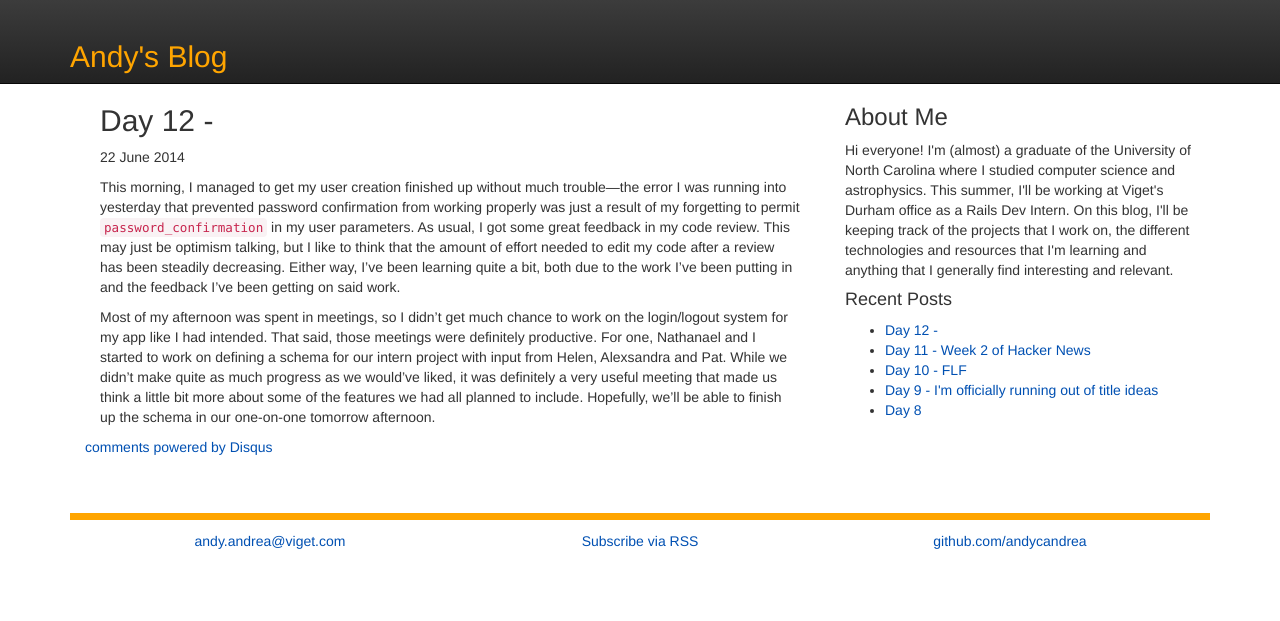
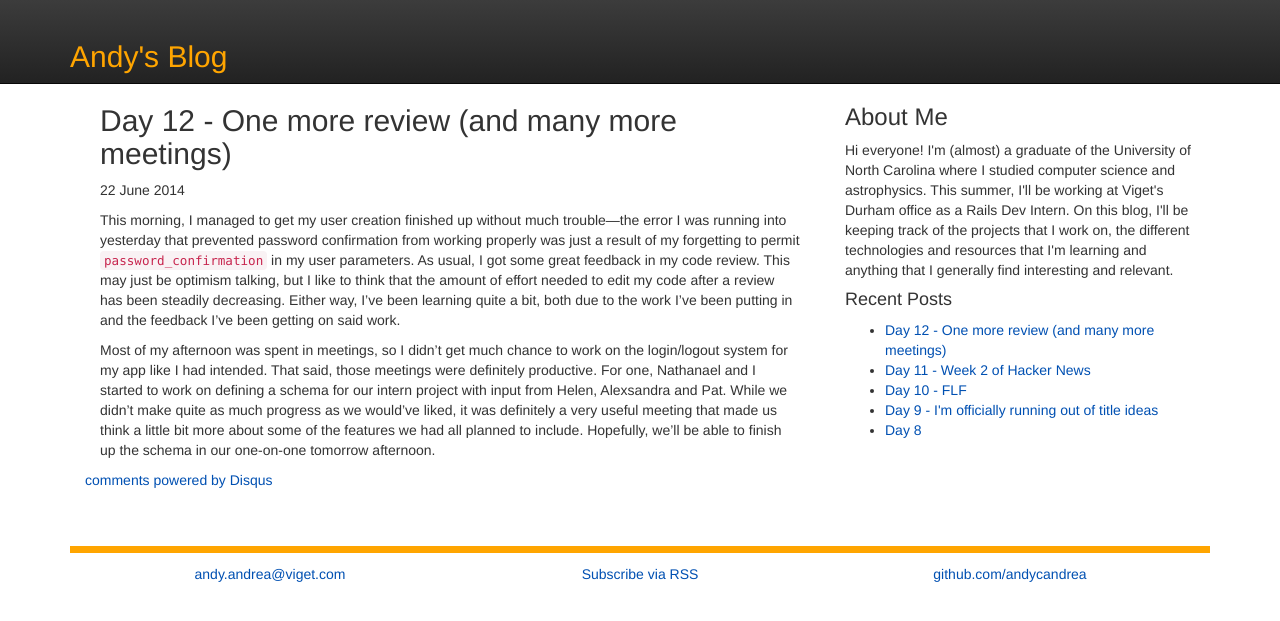
Before and after one commit to andycandrea/andycandrea.github.io, a Jekyll site: the page built from _posts/2014-06-22-day-12.md, in a window 1280 px wide. Shown: the top 621 px of the page. Built offline with Jekyll 4.4.1, drawn with Linux system fonts in a browser that asks for light colours; comment, search, counter and statistics services are not loaded.

Commit message:
Fixed latest posts' title

```diff
--- a/_posts/2014-06-22-day-12.md
+++ b/_posts/2014-06-22-day-12.md
@@ -1,5 +1,5 @@
 ---
-title: Day 12 -
+title: Day 12 - One more review (and many more meetings)
 layout: post
 comments: true
 description: Finished with user creation--on to login/logout!
```
